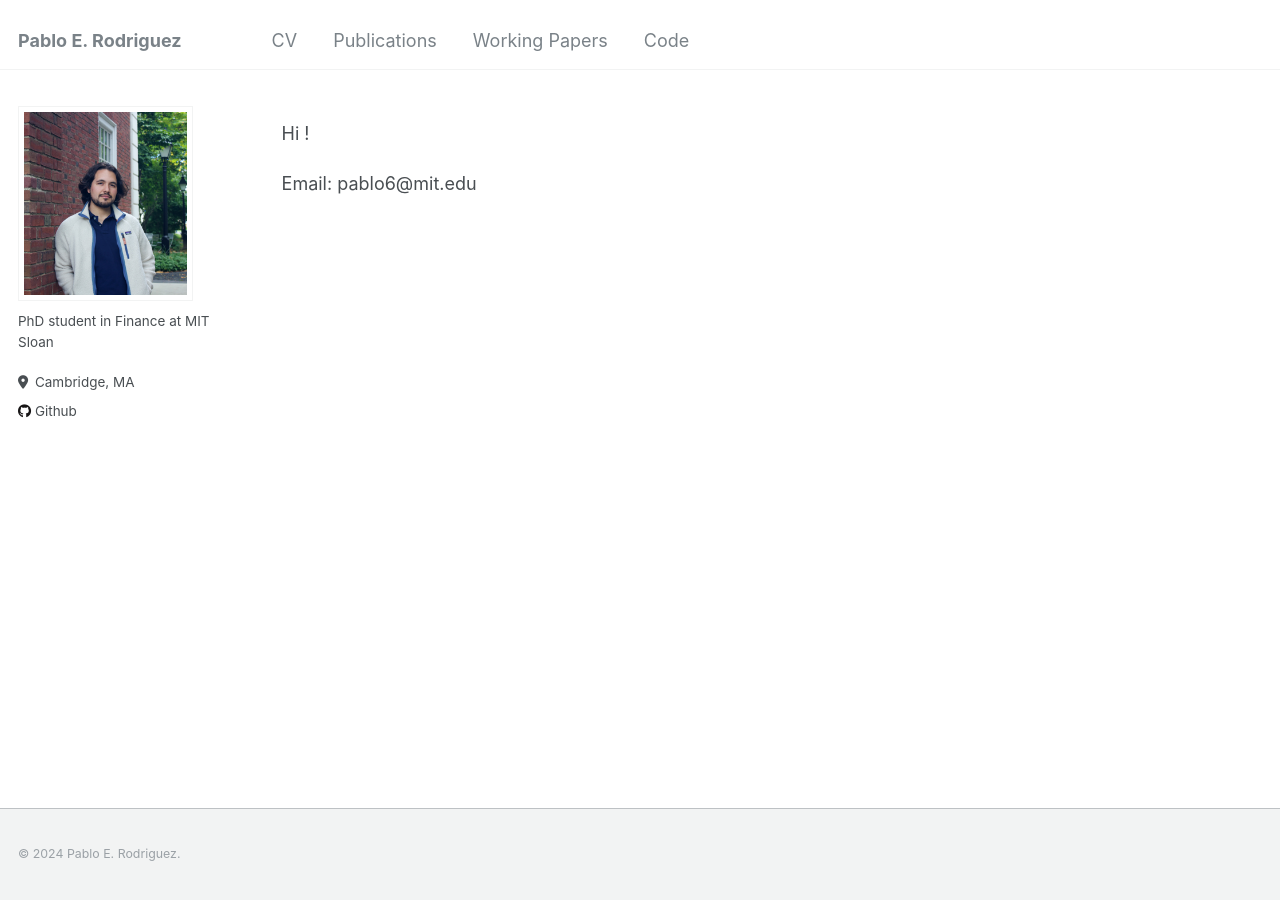
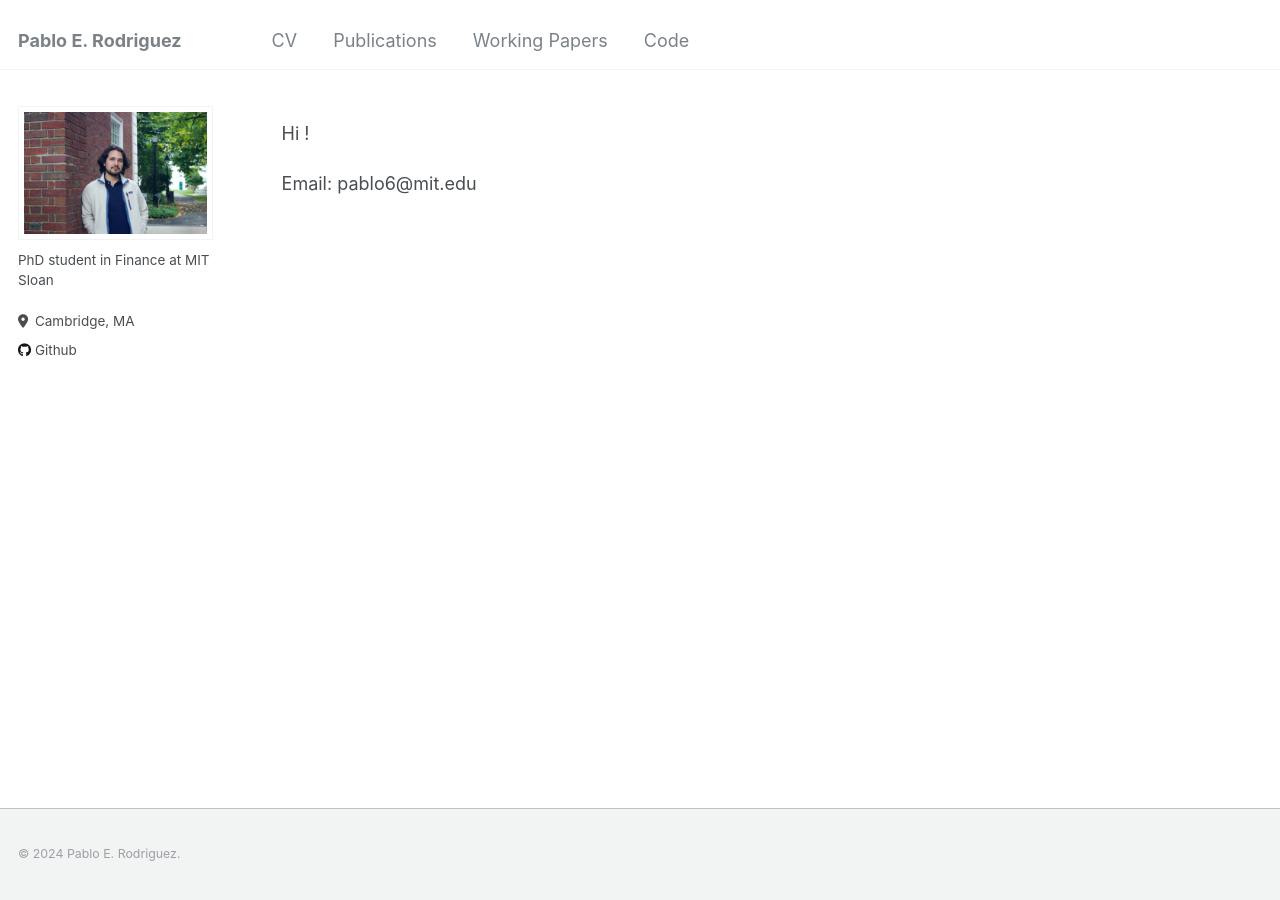
Before and after one commit to pablo-e-rodriguez/pablo-e-rodriguez.github.io, a Jekyll site: the page built from _pages/about.md, in a window 1280 px wide. Built offline with Jekyll 4.4.1, drawn with Linux system fonts in a browser that asks for light colours.

Commit message:
Update _sidebar.scss

```diff
--- a/_sass/_sidebar.scss
+++ b/_sass/_sidebar.scss
@@ -79,20 +79,21 @@
 .author__avatar {
   display: table-cell;
   vertical-align: top;
-  width: 100px;
-  aspect-ratio: 1 / 1; // This ensures a square shape
+  width: 100px; // Increased from 36px
+  height: 100px; // Added to maintain square shape
   @include breakpoint($large) {
     display: block;
     width: auto;
     height: auto;
   }
   img {
-    max-width: 175px;
-    border-radius: 0;
-    width: 100%;
-    height: 100%;
-    object-fit: cover; // This ensures the image covers the area without distortion
+    width: 100%; // Changed from max-width
+    height: 100%; // Added to ensure the image fills the container
+    border-radius: 0; // Keeps the square shape
+    object-fit: cover; // Ensures the image covers the area without distortion
     @include breakpoint($large) {
+      max-width: 250px; // Increased from 175px
+      max-height: 250px; // Added to maintain aspect ratio
       padding: 5px;
       border: 1px solid $border-color;
     }
```
